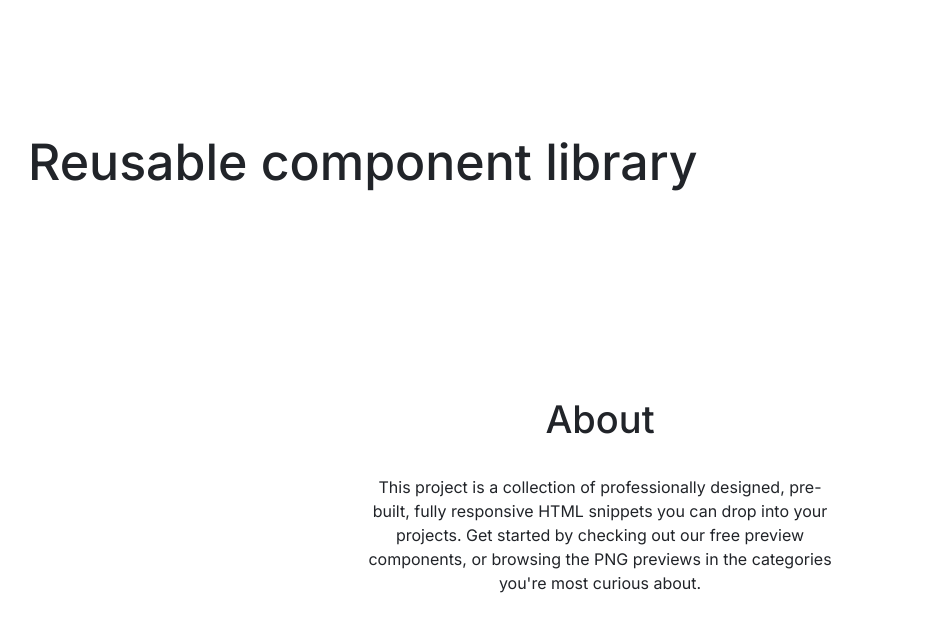
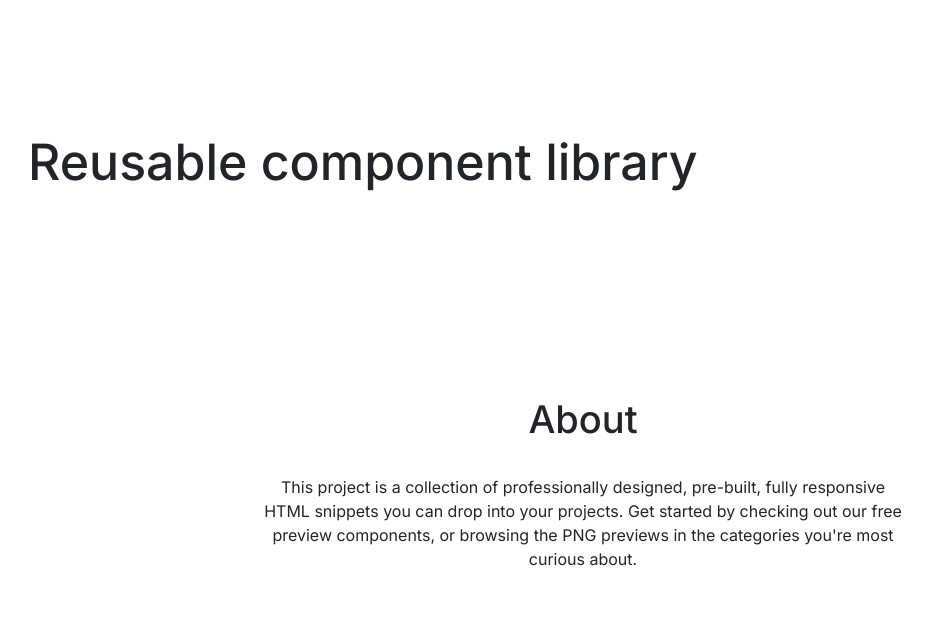
Before and after one commit to js-tasks-ru/htmlcss-20210812_skorikov-denis-o, a website: page index.html in a window 1280 px wide. Shown: the whole page, without its empty margins (57-989 px from the left). Drawn offline with Linux system fonts and the light colour scheme.

Commit message:
dz-3-maket fix: done

```diff
--- a/components/footer/footer.css
+++ b/components/footer/footer.css
@@ -1,29 +1,29 @@
 .footer {
     text-align: center;
+    padding-top: 71px;
     padding-bottom: 136px;
-    padding-left: 417px;
-    padding-right: 383px;
 }
 
 .footer__title {
     margin: 0;
+    padding-bottom: 32px;
     font-family: Inter;
     font-style: normal;
     font-weight: 500;
     font-size: 38px;
     line-height: 48px;
-    color: #212429;
-    padding-top: 71px;
+    color: var(--black);
 }
 
 .footer__content {
     margin: 0;
-    padding-top: 32px;
+    width: 640px;
+    display: inline-block;
     font-family: Inter;
     font-style: normal;
     font-weight: normal;
     font-size: 16px;
     line-height: 24px;
     text-align: center;
-    color: #212429;
+    color: var(--black);
 }
--- a/index.html
+++ b/index.html
@@ -19,8 +19,10 @@
                 </div>
             </main>
             <footer class="footer">
-                <h2 class="footer__title">About</h2>
-                <p class="footer__content">This project is a collection of professionally designed, pre-built, fully responsive HTML snippets you can drop into your projects. Get started by checking out our free preview components, or browsing the PNG previews in the categories you're most curious about.</p>
+                <div class="page__box">
+                    <h2 class="footer__title">About</h2>
+                    <p class="footer__content">This project is a collection of professionally designed, pre-built, fully responsive HTML snippets you can drop into your projects. Get started by checking out our free preview components, or browsing the PNG previews in the categories you're most curious about.</p>
+                </div>
             </footer>
         </div>
     </body>
```
